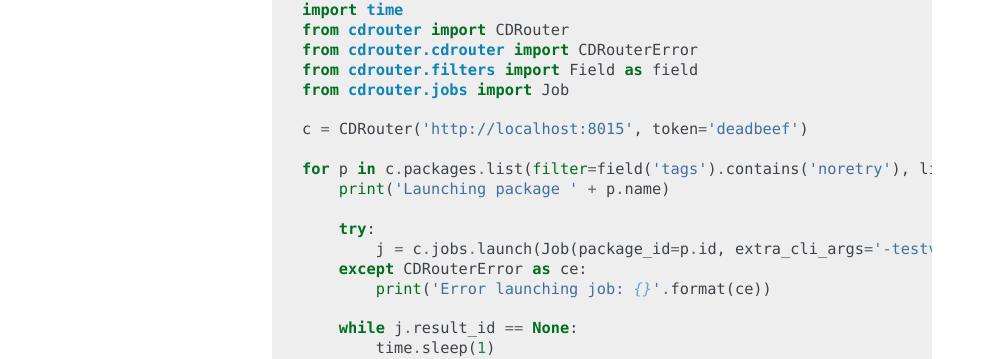
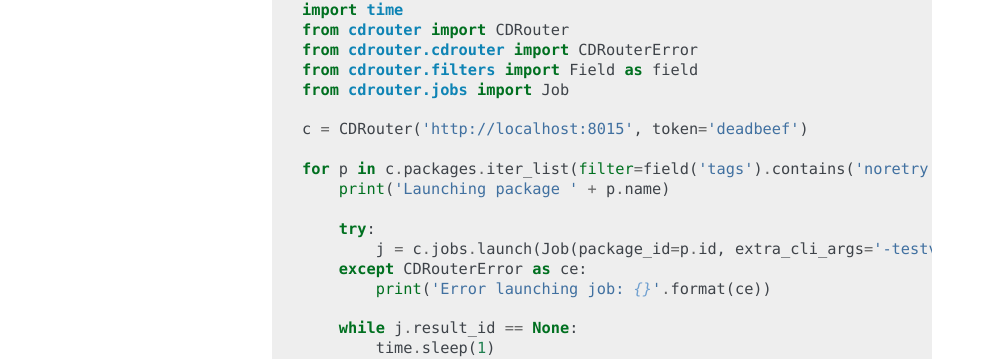
Before and after one commit to qacafe/cdrouter.py, a Sphinx documentation site: the page built from docs/introduction.rst, in a window 1280 px wide. Shown: the part 594-953 px from the top of the page, without its empty margins (148-1141 px from the left). Built offline with Sphinx 7.4.7, drawn with Linux system fonts in a browser that asks for light colours.

Commit message:
Minor change to usage example

```diff
--- a/docs/introduction.rst
+++ b/docs/introduction.rst
@@ -38,7 +38,7 @@
 
     c = CDRouter('http://localhost:8015', token='deadbeef')
 
-    for p in c.packages.list(filter=field('tags').contains('noretry'), limit='none').data:
+    for p in c.packages.iter_list(filter=field('tags').contains('noretry')):
         print('Launching package ' + p.name)
 
         try:
```
